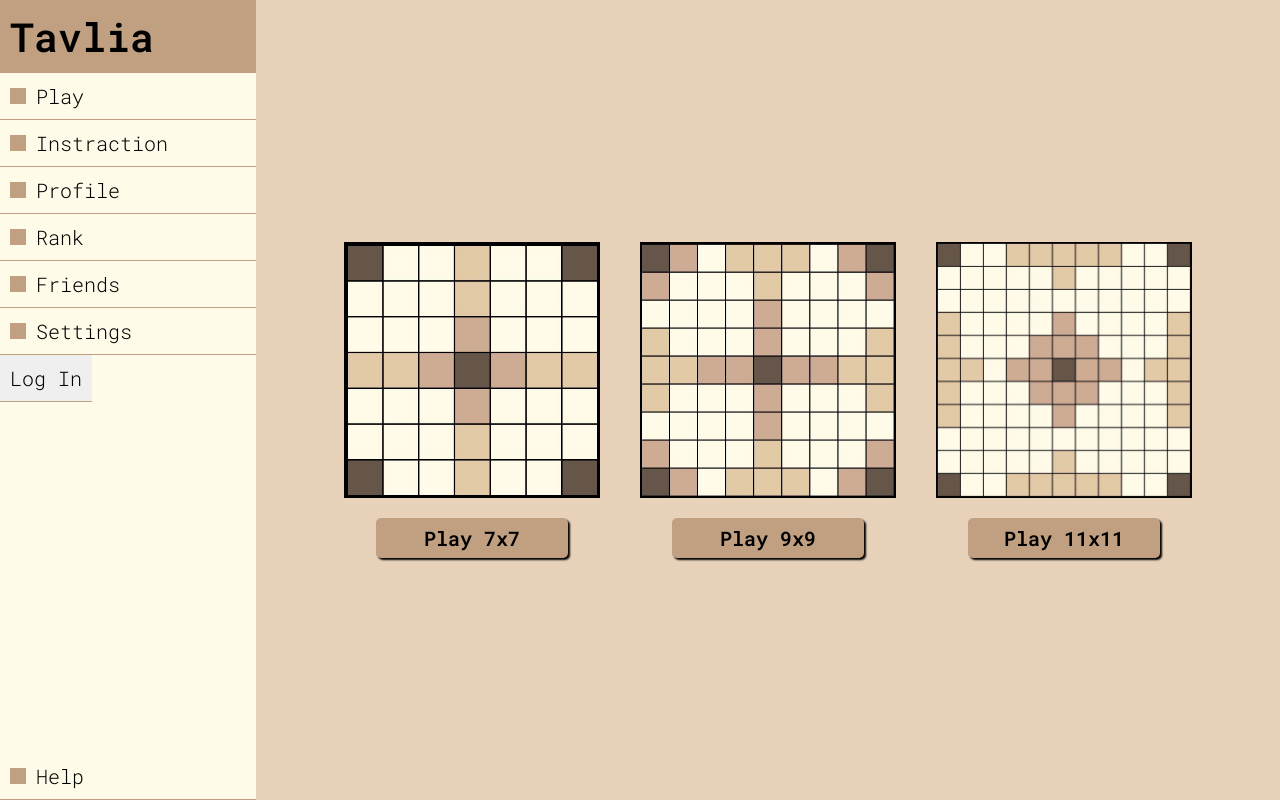
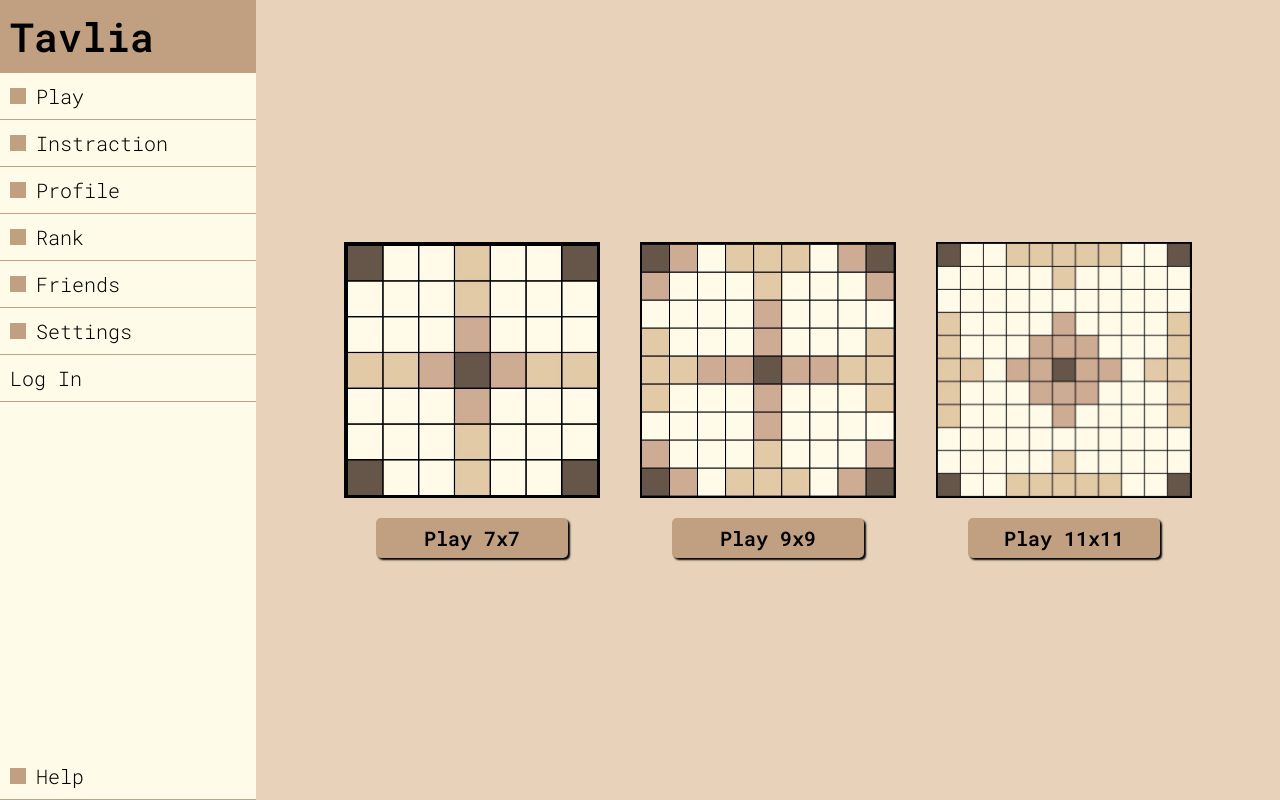
Before and after one commit to Yurex1/TavliaGame, a Next.js app in the folder frontend/: page / in a window 1280 px wide. Built offline with nearby package versions, Linux system fonts and the light colour scheme.

Commit message:
Change style of SideBar

```diff
--- a/frontend/src/styles/globals.css
+++ b/frontend/src/styles/globals.css
@@ -42,6 +42,8 @@ aside{
   font-size: 20px;
   display: flex;
   align-items: center;
+  width: 100%;
+  background-color: #ffffff00;
   border-bottom: #C0A080 solid 1px;
 }
 
```
